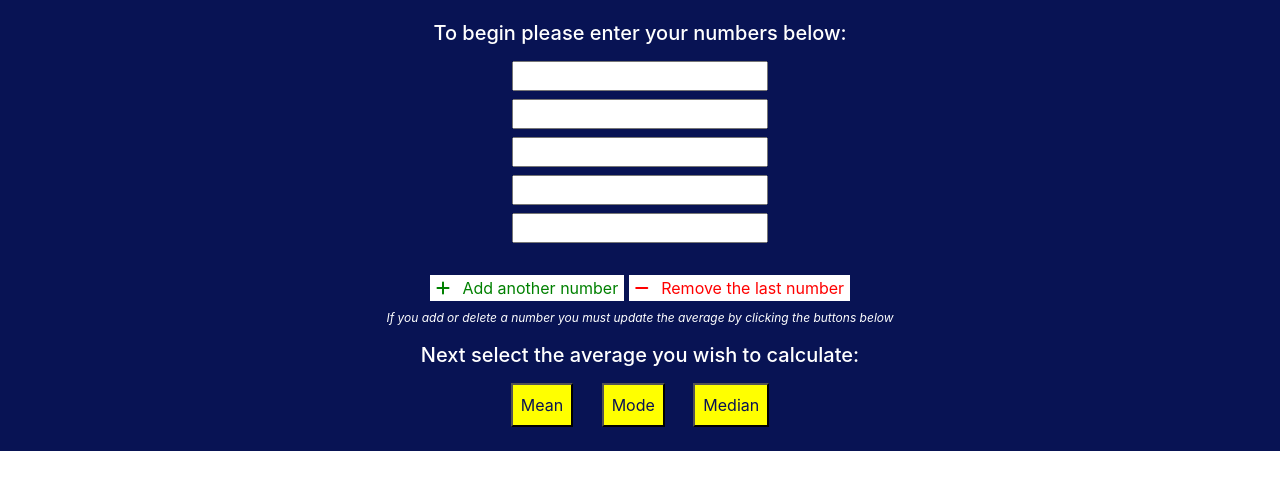
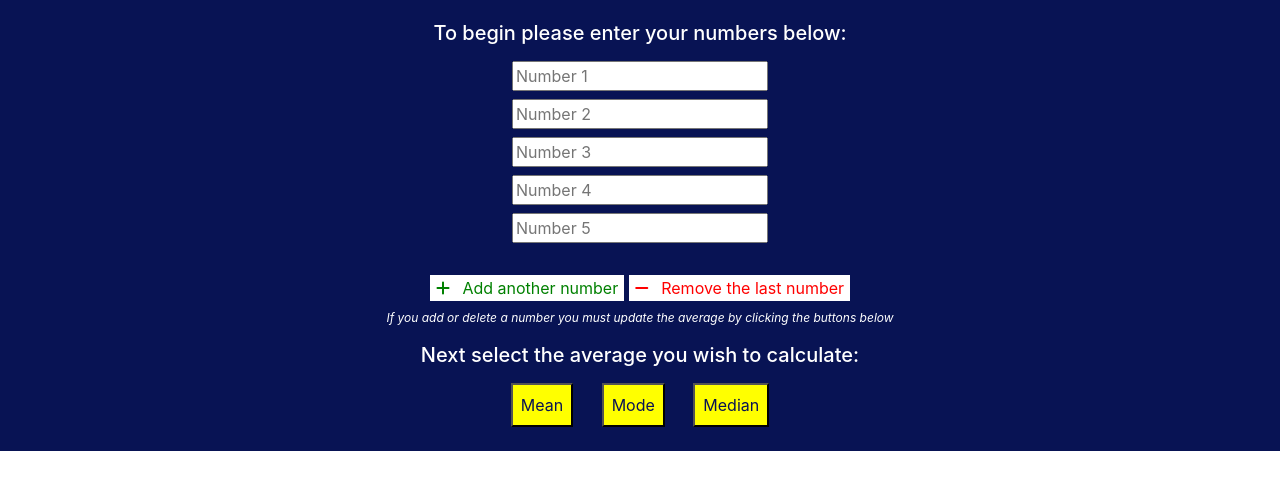
Before and after one commit to sophiebatten123/GameOfAverages, a plain HTML site: page index.html in a window 1280 px wide. Shown: the part 111-600 px from the top of the page. Drawn offline with nearby package versions, Linux system fonts and the light colour scheme.

Commit message:
F strings added for the input of numbers

```diff
--- a/assets/js/script.js
+++ b/assets/js/script.js
@@ -3,9 +3,10 @@ var counter = 5;
 document.getElementById('addNumber').onclick = function() {
     counter++;
     var add = document.createElement("INPUT");
-    add.setAttribute("type", "text");
+    add.setAttribute("type", "number");
     add.setAttribute("id", counter);
     add.setAttribute("class", "input");
+    add.setAttribute("placeholder", `Number ${counter}`);
     document.getElementById('numbers').appendChild(add);
 }
 
@@ -113,6 +114,7 @@ document.getElementById("meanButton").onclick = function() {
     let array = [];
     for (i=0; i < inputs.length; i++){
         let number = parseFloat(inputs[i].value);
+        console.log(number);
         array.push(number);
     }
     mean(array);
--- a/index.html
+++ b/index.html
@@ -32,11 +32,11 @@
             </div>
             <div class="col-12 background p-4" id="numbers">
                 <h5 class="pb-2">To begin please enter your numbers below:</h5>
-                <input type="text" class="input" id="1"></input>
-                <input type="text" class="input" id="2"></input>
-                <input type="text" class="input" id="3"></input>
-                <input type="text" class="input" id="4"></input>
-                <input type="text" class="input" id="5"></input>
+                <input type="number" class="input" id="1" placeholder="Number 1"></input>
+                <input type="number" class="input" id="2" placeholder="Number 2"></input>
+                <input type="number" class="input" id="3" placeholder="Number 3"></input>
+                <input type="number" class="input" id="4" placeholder="Number 4"></input>
+                <input type="number" class="input" id="5" placeholder="Number 5"></input>
             </div>
             <div class="col-12 background pb-4">
                 <button id="addNumber" aria-label="Click here to add an additional number">
```
